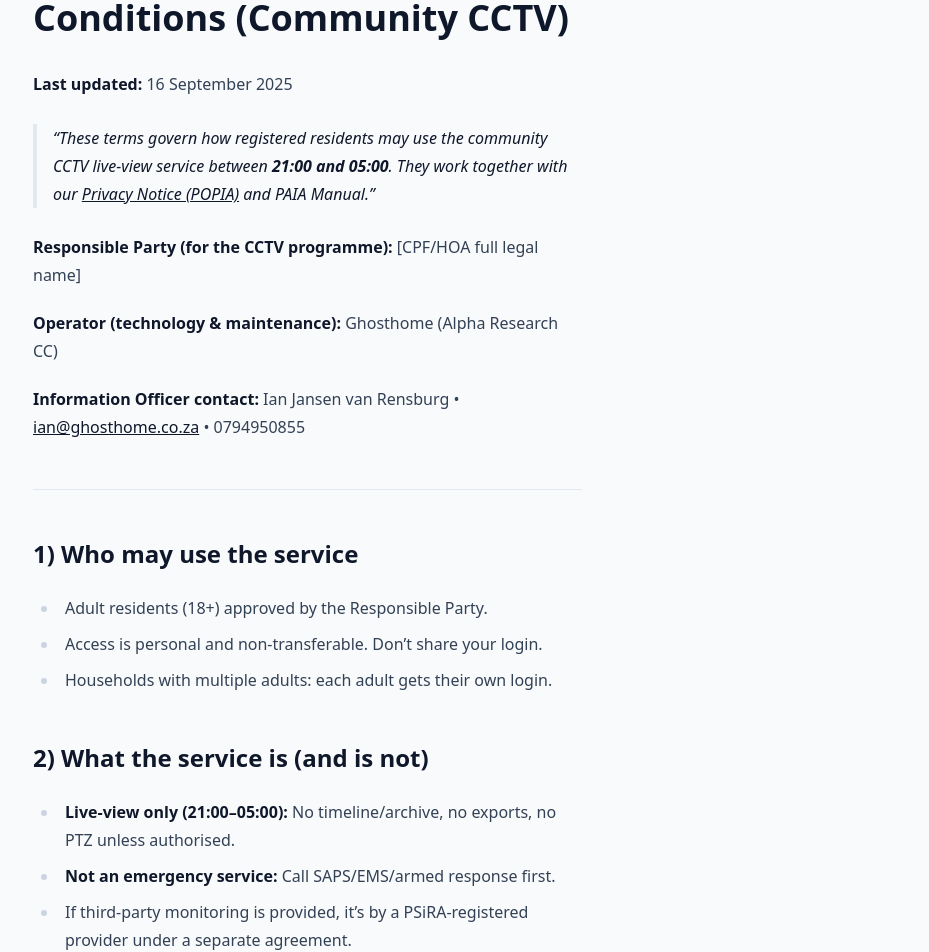
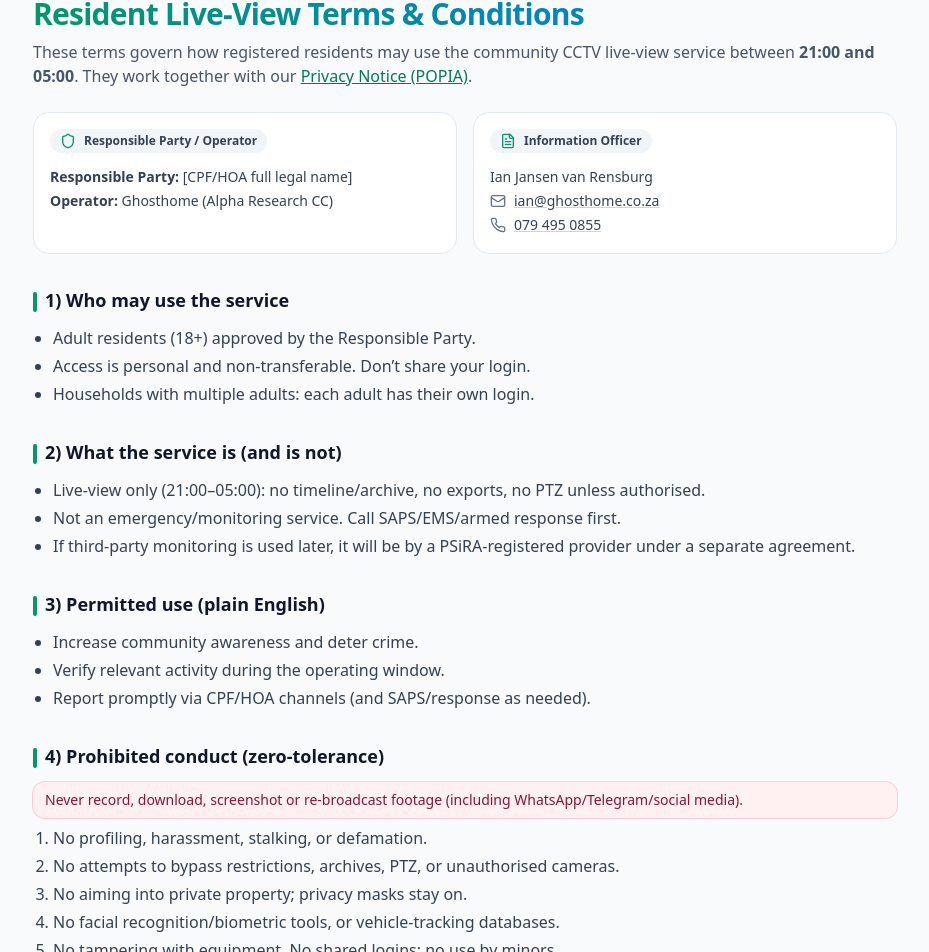
Before and after one commit to Nexzuis/ghosthome-site, a React (Vite) app: page /terms in a window 1280 px wide. Shown: the part 143-1095 px from the top of the page, without its empty margins (175-1104 px from the left). Built offline with nearby package versions, Linux system fonts and the light colour scheme.

Commit message:
Tidy Terms styling + add subscription copy; minor Sign-up/Pay updates

```diff
--- a/src/routes/Signup.jsx
+++ b/src/routes/Signup.jsx
@@ -1,34 +1,22 @@
 import React, { useState } from "react";
 import { useNavigate, Link } from "react-router-dom";
 
-const MONTHLY_PRICES = {
-  basic: 99,        // 2 cameras, 1 account
-  standard: 149,    // 4 cameras, 2 accounts
-};
-const ANNUAL_PRICES = {
-  basic: 1099,
-  standard: 1299,
-};
+const MONTHLY_PRICES = { basic: 99, standard: 149 };
+const ANNUAL_PRICES = { basic: 1099, standard: 1299 };
 
 export default function Signup() {
   const nav = useNavigate();
-  const [plan, setPlan] = useState("basic"); // basic | standard
+  const [plan, setPlan] = useState("basic");        // basic | standard
   const [billing, setBilling] = useState("monthly"); // monthly | annual
   const [form, setForm] = useState({
-    fullName: "",
-    email: "",
-    phone: "",
-    address1: "",
-    suburb: "",
-    city: "",
-    postalCode: "",
-    accept: false,
+    fullName: "", email: "", phone: "",
+    address1: "", suburb: "", city: "", postalCode: "",
+    accept: false, confirmRecurring: true,
   });
   const [busy, setBusy] = useState(false);
   const [err, setErr] = useState("");
 
-  const price =
-    billing === "monthly" ? MONTHLY_PRICES[plan] : ANNUAL_PRICES[plan];
+  const price = billing === "monthly" ? MONTHLY_PRICES[plan] : ANNUAL_PRICES[plan];
 
   const handle = (e) => {
     const { name, value, type, checked } = e.target;
@@ -39,7 +27,6 @@ export default function Signup() {
     e.preventDefault();
     setErr("");
 
-    // minimal validation
     if (!form.accept) {
       setErr("Please accept the Terms to continue.");
       return;
@@ -53,50 +40,33 @@ export default function Signup() {
     let signupId = null;
 
     try {
-      // Try server API (will succeed if DB + /api are wired)
       const res = await fetch("/api/signup", {
         method: "POST",
         headers: { "Content-Type": "application/json" },
         body: JSON.stringify({
-          plan,
-          billing,
-          price,
+          plan, billing, price,
+          recurring: true, // subscription by default
+          cycle: billing === "monthly" ? "monthly" : "annual",
           ...form,
         }),
       });
-
       if (res.ok) {
         const data = await res.json();
         signupId = data?.id || data?.signupId || null;
-      } else {
-        // swallow API error, continue to client-side redirect
-        console.warn("Signup API responded", res.status);
       }
-    } catch (e) {
-      console.warn("Signup API error", e);
-    }
+    } catch {}
 
-    // Fallback: persist minimal info locally so user can still pay
     if (!signupId) {
-      const tmp = {
-        plan,
-        billing,
-        price,
-        fullName: form.fullName,
-        email: form.email,
-        phone: form.phone,
-        address1: form.address1,
-        suburb: form.suburb,
-        city: form.city,
-        postalCode: form.postalCode,
+      localStorage.setItem("ghosthome_signup_fallback", JSON.stringify({
+        plan, billing, price, recurring: true, cycle: billing === "monthly" ? "monthly" : "annual",
+        fullName: form.fullName, email: form.email, phone: form.phone,
+        address1: form.address1, suburb: form.suburb, city: form.city, postalCode: form.postalCode,
         at: new Date().toISOString(),
-      };
-      localStorage.setItem("ghosthome_signup_fallback", JSON.stringify(tmp));
+      }));
     }
 
     setBusy(false);
-    // Always move customer forward to pay page (PayFast can be wired later)
-    nav(`/pay?plan=${encodeURIComponent(plan)}&billing=${encodeURIComponent(billing)}&amount=${price}${signupId ? `&signupId=${encodeURIComponent(signupId)}` : ""}`);
+    nav(`/pay?plan=${encodeURIComponent(plan)}&billing=${encodeURIComponent(billing)}&amount=${price}&recurring=true${signupId ? `&signupId=${encodeURIComponent(signupId)}` : ""}`);
   }
 
   return (
@@ -104,10 +74,7 @@ export default function Signup() {
       <h1 className="text-3xl font-bold text-slate-900">Sign up</h1>
       <p className="mt-2 text-slate-600">
         Join the community watch access. You can cancel any time.{" "}
-        <Link to="/terms" className="text-emerald-700 underline">
-          Read the Terms
-        </Link>
-        .
+        <Link to="/terms" className="text-emerald-700 underline">Read the Terms</Link>.
       </p>
 
       <form onSubmit={onSubmit} className="mt-6 space-y-6">
@@ -115,35 +82,16 @@ export default function Signup() {
         <section className="rounded-2xl border border-slate-200 bg-white p-4">
           <h2 className="text-sm font-semibold text-slate-800">Choose your plan</h2>
           <div className="mt-3 grid gap-3 sm:grid-cols-2">
-            <PlanCard
-              label="R99 / month"
-              sub="Access to 2 cameras near your home • 1 account"
-              active={plan === "basic" && billing === "monthly"}
-              onClick={() => { setPlan("basic"); setBilling("monthly"); }}
-            />
-            <PlanCard
-              label="R149 / month"
-              sub="Access to 4 cameras near your home • 2 accounts"
-              active={plan === "standard" && billing === "monthly"}
-              onClick={() => { setPlan("standard"); setBilling("monthly"); }}
-            />
-            <PlanCard
-              label="R1,099 / year"
-              sub="Basic (2 cams • 1 account) — annual"
-              active={plan === "basic" && billing === "annual"}
-              onClick={() => { setPlan("basic"); setBilling("annual"); }}
-            />
-            <PlanCard
-              label="R1,299 / year"
-              sub="Standard (4 cams • 2 accounts) — annual"
-              active={plan === "standard" && billing === "annual"}
-              onClick={() => { setPlan("standard"); setBilling("annual"); }}
-            />
+            <PlanCard label="R99 / month" sub="2 cameras near your home • 1 account" active={plan==="basic"&&billing==="monthly"} onClick={() => { setPlan("basic"); setBilling("monthly"); }}/>
+            <PlanCard label="R149 / month" sub="4 cameras near your home • 2 accounts" active={plan==="standard"&&billing==="monthly"} onClick={() => { setPlan("standard"); setBilling("monthly"); }}/>
+            <PlanCard label="R1,099 / year" sub="Basic annual • 2 cams • 1 account" active={plan==="basic"&&billing==="annual"} onClick={() => { setPlan("basic"); setBilling("annual"); }}/>
+            <PlanCard label="R1,299 / year" sub="Standard annual • 4 cams • 2 accounts" active={plan==="standard"&&billing==="annual"} onClick={() => { setPlan("standard"); setBilling("annual"); }}/>
           </div>
           <p className="mt-3 text-sm text-slate-700">
-            Selected: <span className="font-semibold uppercase">{plan}</span> •{" "}
-            <span className="font-semibold">{billing}</span> •{" "}
-            <span className="font-semibold">R{price}</span>
+            Selected: <span className="font-semibold uppercase">{plan}</span> • <span className="font-semibold">{billing}</span> • <span className="font-semibold">R{price}</span>
+          </p>
+          <p className="mt-2 text-xs text-slate-500">
+            Subscription: billed {billing === "monthly" ? "monthly until you cancel" : "annually with automatic renewal"}.
           </p>
         </section>
 
@@ -160,25 +108,19 @@ export default function Signup() {
             <Input label="Postal code" name="postalCode" value={form.postalCode} onChange={handle} />
           </div>
 
-          <label className="mt-4 flex items-start gap-2 text-sm">
-            <input
-              type="checkbox"
-              name="accept"
-              checked={form.accept}
-              onChange={handle}
-              className="mt-1 h-4 w-4 rounded border-slate-300 text-emerald-600 focus:ring-emerald-600"
-            />
-            <span>
-              I accept the{" "}
-              <Link to="/terms" className="text-emerald-700 underline">
-                Terms & Conditions
-              </Link>{" "}
-              and{" "}
-              <Link to="/privacy" className="text-emerald-700 underline">
-                Privacy Notice (POPIA)
-              </Link>.
-            </span>
-          </label>
+          <div className="mt-4 space-y-2 text-sm">
+            <label className="flex items-start gap-2">
+              <input type="checkbox" name="accept" checked={form.accept} onChange={handle}
+                     className="mt-1 h-4 w-4 rounded border-slate-300 text-emerald-600 focus:ring-emerald-600"/>
+              <span>
+                I accept the <Link to="/terms" className="text-emerald-700 underline">Terms & Conditions</Link> and{" "}
+                <Link to="/privacy" className="text-emerald-700 underline">Privacy Notice (POPIA)</Link>.
+              </span>
+            </label>
+            <p className="text-xs text-slate-500">
+              By continuing, you agree to recurring billing as selected above (monthly or annual).
+            </p>
+          </div>
 
           {err ? <p className="mt-3 text-sm text-rose-600">{err}</p> : null}
         </section>
@@ -204,8 +146,10 @@ function PlanCard({ label, sub, active, onClick }) {
       type="button"
       onClick={onClick}
       className={[
-        "w-full rounded-xl border p-3 text-left",
-        active ? "border-emerald-600 ring-2 ring-emerald-200" : "border-slate-200 hover:border-slate-300"
+        "w-full rounded-xl border p-3 text-left transition shadow-sm",
+        active
+          ? "border-emerald-600 ring-2 ring-emerald-200"
+          : "border-slate-200 hover:border-slate-300"
       ].join(" ")}
     >
       <div className="text-base font-semibold text-slate-900">{label}</div>
--- a/src/routes/Terms.jsx
+++ b/src/routes/Terms.jsx
@@ -1,107 +1,200 @@
 import React from "react";
 import { Link } from "react-router-dom";
+import { Shield, FileText, Phone, Mail, Clock8 } from "lucide-react";
 
 export default function Terms() {
   return (
     <main className="mx-auto max-w-4xl px-4 py-10">
-      <article className="prose prose-slate max-w-none">
-        <h1>Resident Live-View Terms &amp; Conditions (Community CCTV)</h1>
-        <p><strong>Last updated:</strong> 16 September 2025</p>
+      {/* Header */}
+      <header className="mb-6">
+        <div className="inline-flex items-center gap-2 rounded-full bg-emerald-50 px-3 py-1 text-xs font-semibold text-emerald-700 ring-1 ring-emerald-200">
+          <Clock8 className="h-4 w-4" />
+          Last updated: 16 September 2025
+        </div>
+        <h1 className="mt-3 text-3xl font-extrabold tracking-tight">
+          <span className="bg-gradient-to-r from-emerald-600 to-sky-600 bg-clip-text text-transparent">
+            Resident Live-View Terms & Conditions
+          </span>
+        </h1>
+        <p className="mt-2 text-slate-600">
+          These terms govern how registered residents may use the community CCTV
+          live-view service between <strong>21:00 and 05:00</strong>. They work together with our{" "}
+          <Link to="/privacy" className="text-emerald-700 underline">Privacy Notice (POPIA)</Link>.
+        </p>
+      </header>
 
-        <blockquote>
-          <p>
-            These terms govern how registered residents may use the community CCTV live-view
-            service between <strong>21:00 and 05:00</strong>. They work together with our{" "}
-            <Link to="/privacy">Privacy Notice (POPIA)</Link> and PAIA Manual.
+      {/* Who/contacts quick cards */}
+      <section className="mb-8 grid gap-4 sm:grid-cols-2">
+        <div className="rounded-2xl border border-slate-200 bg-white p-4">
+          <div className="mb-1 inline-flex items-center gap-2 rounded-full bg-slate-100 px-2.5 py-1 text-xs font-semibold text-slate-700">
+            <Shield className="h-4 w-4 text-emerald-600" />
+            Responsible Party / Operator
+          </div>
+          <ul className="mt-2 text-sm text-slate-700 leading-6">
+            <li><strong>Responsible Party:</strong> [CPF/HOA full legal name]</li>
+            <li><strong>Operator:</strong> Ghosthome (Alpha Research CC)</li>
+          </ul>
+        </div>
+
+        <div className="rounded-2xl border border-slate-200 bg-white p-4">
+          <div className="mb-1 inline-flex items-center gap-2 rounded-full bg-slate-100 px-2.5 py-1 text-xs font-semibold text-slate-700">
+            <FileText className="h-4 w-4 text-emerald-600" />
+            Information Officer
+          </div>
+          <ul className="mt-2 text-sm text-slate-700 leading-6">
+            <li>Ian Jansen van Rensburg</li>
+            <li className="flex items-center gap-2">
+              <Mail className="h-4 w-4 text-slate-500" />
+              <a className="underline decoration-slate-300 hover:text-emerald-700" href="mailto:ian@ghosthome.co.za">ian@ghosthome.co.za</a>
+            </li>
+            <li className="flex items-center gap-2">
+              <Phone className="h-4 w-4 text-slate-500" />
+              <a className="underline decoration-slate-300 hover:text-emerald-700" href="tel:+27794950855">079 495 0855</a>
+            </li>
+          </ul>
+        </div>
+      </section>
+
+      {/* Body */}
+      <article className="space-y-8">
+        <Section title="1) Who may use the service">
+          <List items={[
+            "Adult residents (18+) approved by the Responsible Party.",
+            "Access is personal and non-transferable. Don’t share your login.",
+            "Households with multiple adults: each adult has their own login.",
+          ]}/>
+        </Section>
+
+        <Section title="2) What the service is (and is not)">
+          <List items={[
+            "Live-view only (21:00–05:00): no timeline/archive, no exports, no PTZ unless authorised.",
+            "Not an emergency/monitoring service. Call SAPS/EMS/armed response first.",
+            "If third-party monitoring is used later, it will be by a PSiRA-registered provider under a separate agreement.",
+          ]}/>
+        </Section>
+
+        <Section title="3) Permitted use (plain English)">
+          <List items={[
+            "Increase community awareness and deter crime.",
+            "Verify relevant activity during the operating window.",
+            "Report promptly via CPF/HOA channels (and SAPS/response as needed).",
+          ]}/>
+        </Section>
+
+        <Section title="4) Prohibited conduct (zero-tolerance)">
+          <Callout tone="rose">
+            Never record, download, screenshot or re-broadcast footage (including WhatsApp/Telegram/social media).
+          </Callout>
+          <List ordered items={[
+            "No profiling, harassment, stalking, or defamation.",
+            "No attempts to bypass restrictions, archives, PTZ, or unauthorised cameras.",
+            "No aiming into private property; privacy masks stay on.",
+            "No facial recognition/biometric tools, or vehicle-tracking databases.",
+            "No tampering with equipment. No shared logins; no use by minors.",
+            "No commercial, political, or discriminatory use.",
+          ]}/>
+          <p className="text-sm text-slate-600">
+            Violations may result in immediate suspension or removal and may be reported to the Information Regulator/SAPS/PSiRA.
           </p>
-        </blockquote>
+        </Section>
 
-        <p><strong>Responsible Party (for the CCTV programme):</strong> [CPF/HOA full legal name]</p>
-        <p><strong>Operator (technology &amp; maintenance):</strong> Ghosthome (Alpha Research CC)</p>
-        <p><strong>Information Officer contact:</strong> Ian Jansen van Rensburg • <a href="mailto:ian@ghosthome.co.za">ian@ghosthome.co.za</a> • 0794950855</p>
+        <Section title="5) Privacy & confidentiality">
+          <List items={[
+            "Footage may contain personal information. Treat access as confidential.",
+            <>Use is subject to our <Link to="/privacy" className="text-emerald-700 underline">Privacy Notice (POPIA)</Link>.</>,
+            "We keep audit logs of logins, channel views and attempted exports.",
+          ]}/>
+        </Section>
 
-        <hr />
+        <Section title="6) Exports, incidents & legal holds">
+          <List items={[
+            "Residents cannot export footage. Exports are done only by the Information Officer on lawful request.",
+            "Flag incidents immediately. Provide SAPS case number within 48 hours where applicable.",
+            "Default retention is 7 days unless placed on legal hold.",
+          ]}/>
+        </Section>
 
-        <h2>1) Who may use the service</h2>
-        <ul>
-          <li>Adult residents (18+) approved by the Responsible Party.</li>
-          <li>Access is personal and non-transferable. Don’t share your login.</li>
-          <li>Households with multiple adults: each adult gets their own login.</li>
-        </ul>
+        <Section title="7) Service availability & disclaimers">
+          <List items={[
+            "Best-effort service; outages may occur (power, connectivity, maintenance).",
+            "No guarantee to prevent or detect every incident.",
+            "To the extent permitted by law, no liability for indirect/consequential loss from use or unavailability.",
+          ]}/>
+        </Section>
 
-        <h2>2) What the service is (and is not)</h2>
-        <ul>
-          <li><strong>Live-view only (21:00–05:00):</strong> No timeline/archive, no exports, no PTZ unless authorised.</li>
-          <li><strong>Not an emergency service:</strong> Call SAPS/EMS/armed response first.</li>
-          <li>If third-party monitoring is provided, it’s by a PSiRA-registered provider under a separate agreement.</li>
-        </ul>
+        <Section title="8) Security of your account">
+          <List items={[
+            "Use a strong password and enable MFA where offered.",
+            "Notify us immediately if you suspect compromise.",
+            "We may suspend access on suspicious activity.",
+          ]}/>
+        </Section>
 
-        <h2>3) Permitted use</h2>
-        <ul>
-          <li>Increase community awareness and deter crime.</li>
-          <li>Verify relevant activity during the operating window.</li>
-          <li>Report promptly via the CPF/HOA’s official channels.</li>
-        </ul>
+        <Section title="9) Enforcement">
+          <List items={[
+            "Graduated response: warning → temporary suspension → permanent removal.",
+            "Serious breaches may be reported to SAPS/Information Regulator and may lead to civil claims.",
+            "You indemnify the Responsible Party and Operator against losses from your breach.",
+          ]}/>
+        </Section>
 
-        <h2>4) Prohibited conduct (zero-tolerance)</h2>
-        <ol>
-          <li>No recording, downloading, screenshots, or re-broadcasting (incl. WhatsApp/social media).</li>
-          <li>No profiling, harassment, stalking, or defamation.</li>
-          <li>No attempts to bypass restrictions, archives, PTZ, or access unauthorised cameras.</li>
-          <li>No aiming into private property; privacy masks stay on.</li>
-          <li>No facial recognition/biometric tools.</li>
-          <li>No tampering with equipment.</li>
-          <li>No shared logins; no use by minors.</li>
-          <li>No commercial, political, or discriminatory use.</li>
-        </ol>
+        <Section title="10) Changes to the system">
+          <p className="text-slate-700">
+            Coverage or operating window may change for privacy/safety compliance; reasonable notice will be given for material changes.
+          </p>
+        </Section>
 
-        <p><em>Violations may result in suspension or removal and may be reported to the Information Regulator/SAPS/PSiRA.</em></p>
+        <Section title="11) Complaints & contacts">
+          <p className="text-slate-700">
+            Information Officer: <a className="text-emerald-700 underline" href="mailto:ian@ghosthome.co.za">ian@ghosthome.co.za</a> •{" "}
+            <a className="text-emerald-700 underline" href="tel:+27794950855">079 495 0855</a>
+          </p>
+          <p className="text-slate-700">
+            Information Regulator (South Africa): 010 023 5200 • Toll-free 0800 017 160 •{" "}
+            <a className="text-emerald-700 underline" href="https://inforegulator.org.za" target="_blank" rel="noreferrer">inforegulator.org.za</a>
+          </p>
+        </Section>
 
-        <h2>5) Privacy and confidentiality</h2>
-        <ul>
-          <li>Treat all access as confidential; footage may contain personal information.</li>
-          <li>Use is subject to our <Link to="/privacy">Privacy Notice (POPIA)</Link>.</li>
-          <li>We keep audit logs of access and attempted exports.</li>
-        </ul>
-
-        <h2>6) Exports, incidents and legal holds</h2>
-        <ul>
-          <li>Residents cannot export. Exports are handled by the Information Officer on lawful written request.</li>
-          <li>Flag incidents immediately; provide a SAPS case number within 48 hours where applicable.</li>
-          <li>Default retention is 7 days unless on legal hold.</li>
-        </ul>
-
-        <h2>7) Service availability &amp; disclaimers</h2>
-        <ul>
-          <li>Best-effort service; outages may occur (power, connectivity, maintenance).</li>
-          <li>No guarantee to prevent or detect every incident.</li>
-          <li>Liability for indirect/consequential loss is excluded where lawful.</li>
-        </ul>
-
-        <h2>8) Security of your account</h2>
-        <ul>
-          <li>Use a strong password and enable MFA where offered.</li>
-          <li>Notify us if you suspect compromise.</li>
-          <li>We may suspend access on suspicious activity.</li>
-        </ul>
-
-        <h2>9) Enforcement</h2>
-        <ul>
-          <li>Graduated response: warning → suspension → removal.</li>
-          <li>Serious breaches may be reported to SAPS/Information Regulator and may lead to civil claims.</li>
-          <li>You indemnify the Responsible Party and Operator against losses from your breach.</li>
-        </ul>
-
-        <h2>10) Changes to the system</h2>
-        <p>Coverage or operating window may change for privacy/safety compliance; reasonable notice will be given for material changes.</p>
-
-        <h2>11) Complaints &amp; contacts</h2>
-        <p>Information Officer: <a href="mailto:ian@ghosthome.co.za">ian@ghosthome.co.za</a> • 0794950855</p>
-        <p>Information Regulator (South Africa): 010 023 5200 • Toll-free 0800 017 160 • <a href="https://inforegulator.org.za" target="_blank" rel="noreferrer">inforegulator.org.za</a></p>
-
-        <h2>12) Governing law &amp; acceptance</h2>
-        <p>RSA law applies. By using the service or ticking “I agree”, you accept these terms and our Privacy Notice.</p>
+        <Section title="12) Governing law & acceptance">
+          <p className="text-slate-700">
+            RSA law applies. By using the service or ticking “I agree”, you accept these terms and our Privacy Notice.
+          </p>
+        </Section>
       </article>
     </main>
   );
 }
+
+function Section({ title, children }) {
+  return (
+    <section className="space-y-3">
+      <h2 className="text-lg font-semibold text-slate-900">
+        <span className="mr-2 inline-block h-5 w-1 rounded-full bg-emerald-600 align-middle" />
+        {title}
+      </h2>
+      <div className="space-y-2">{children}</div>
+    </section>
+  );
+}
+
+function List({ items = [], ordered = false }) {
+  if (ordered) {
+    return (
+      <ol className="list-decimal space-y-1 pl-5 text-slate-700">{items.map((it, i) => <li key={i}>{it}</li>)}</ol>
+    );
+  }
+  return (
+    <ul className="list-disc space-y-1 pl-5 text-slate-700">{items.map((it, i) => <li key={i}>{it}</li>)}</ul>
+  );
+}
+
+function Callout({ children, tone = "emerald" }) {
+  const tones = {
+    emerald: "bg-emerald-50 text-emerald-900 ring-emerald-200",
+    rose: "bg-rose-50 text-rose-900 ring-rose-200",
+    amber: "bg-amber-50 text-amber-900 ring-amber-200",
+  };
+  return (
+    <div className={`rounded-xl px-3 py-2 text-sm ring-1 ${tones[tone]}`}>{children}</div>
+  );
+}
```
Also changed, not shown: src/routes/pay.jsx (+21 -6 lines).
